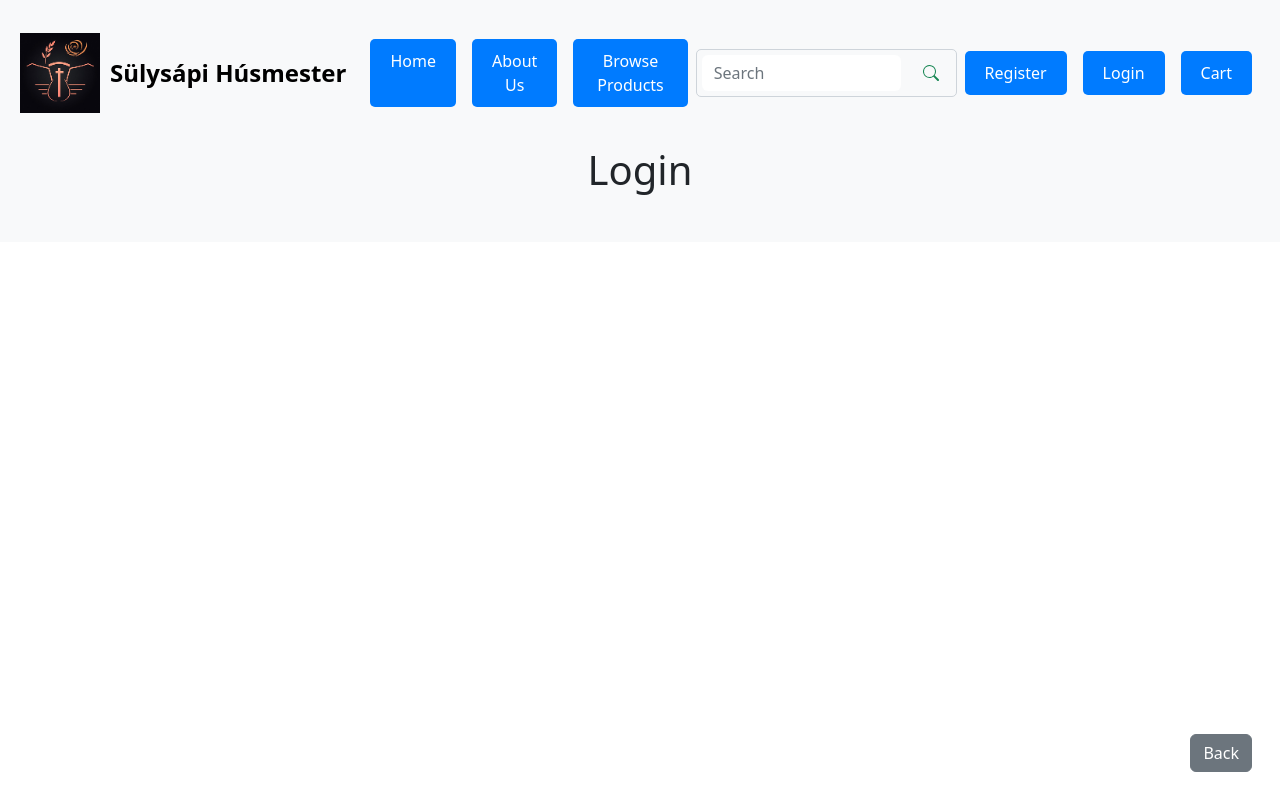
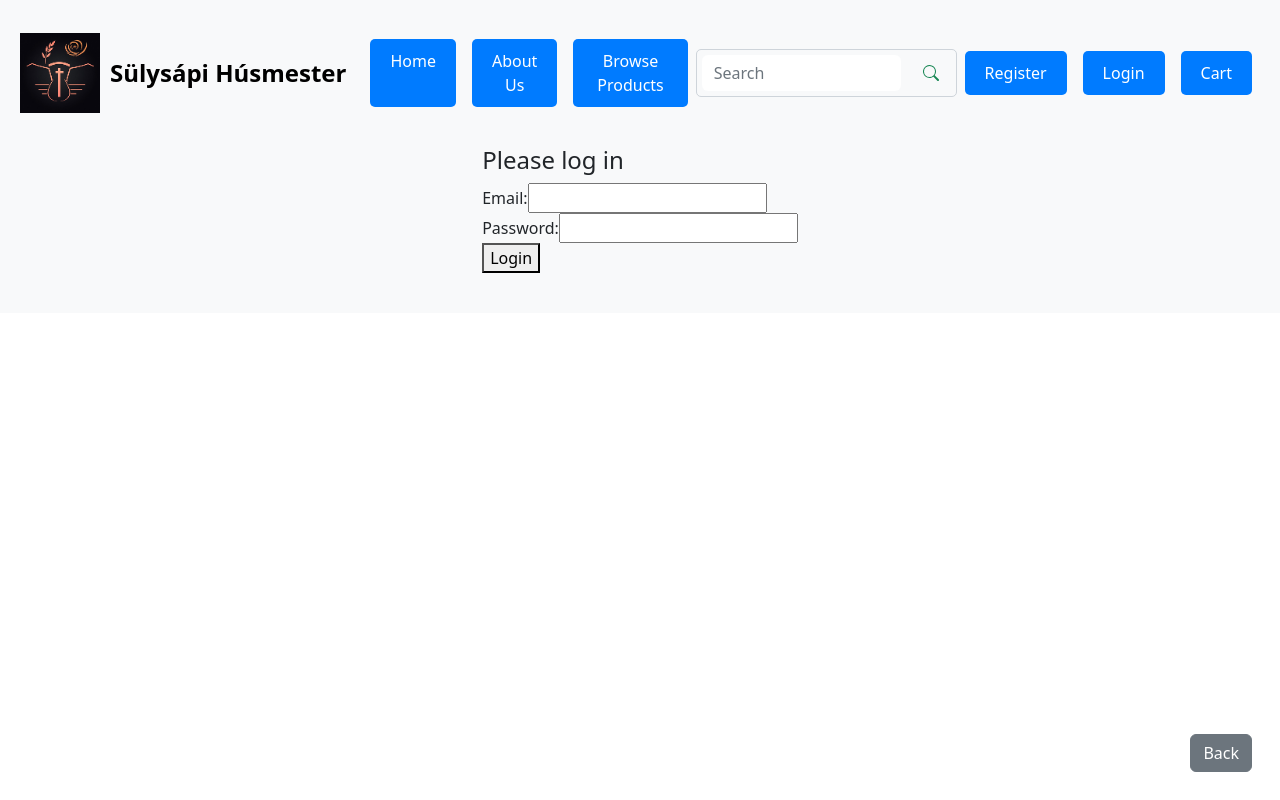
Before and after one commit to Lali95/MeatWebshop, a React (Vite) app in the folder Frontend/window-webshop/: page /login in a window 1280 px wide. Built offline with nearby package versions, Linux system fonts and the light colour scheme.

Commit message:
feat: add functioning login on the frontend

```diff
--- a/Frontend/window-webshop/src/Pages/Login.jsx
+++ b/Frontend/window-webshop/src/Pages/Login.jsx
@@ -1,10 +1,83 @@
-import React from 'react';
+import React, { useState } from "react";
 
 const Login = () => {
+  const [email, setEmail] = useState("");
+  const [password, setPassword] = useState("");
+  const [errorMessage, setErrorMessage] = useState("");
+  const [isLoggedIn, setIsLoggedIn] = useState(false); // New state for tracking login status
+
+  const handleLogin = async (e) => {
+    e.preventDefault();
+
+    const loginData = {
+      Email: email,
+      Password: password,
+    };
+
+    try {
+      const response = await fetch("/api/auth/login", {
+        method: "POST",
+        headers: {
+          "Content-Type": "application/json",
+        },
+        body: JSON.stringify(loginData),
+      });
+
+      if (!response.ok) {
+        const errorData = await response.json();
+        setErrorMessage(errorData.message);
+        return;
+      }
+
+      // Login successful
+      setIsLoggedIn(true);
+
+    } catch (error) {
+      console.error("Error during login:", error);
+      setErrorMessage("An error occurred during login. Please try again later.");
+    }
+  };
+
   return (
-    <div>
-      <h1>Login</h1>
-      {/* Your login form can go here */}
+    <div className="login-container">
+      {isLoggedIn ? ( // If logged in, display welcome message
+        <div>
+          <h4>Welcome, {email}!</h4>
+          {/* You can customize the welcome message as needed */}
+        </div>
+      ) : ( // If not logged in, display login form
+        <div>
+          <h4>Please log in</h4>
+          <form onSubmit={handleLogin}>
+            <div>
+              <label>
+                Email:
+                <input
+                  type="email"
+                  value={email}
+                  onChange={(e) => setEmail(e.target.value)}
+                  required
+                />
+              </label>
+            </div>
+            <div>
+              <label>
+                Password:
+                <input
+                  type="password"
+                  value={password}
+                  onChange={(e) => setPassword(e.target.value)}
+                  required
+                />
+              </label>
+            </div>
+            {errorMessage && <p className="error-message">{errorMessage}</p>}
+            <div>
+              <button type="submit">Login</button>
+            </div>
+          </form>
+        </div>
+      )}
     </div>
   );
 };
```
